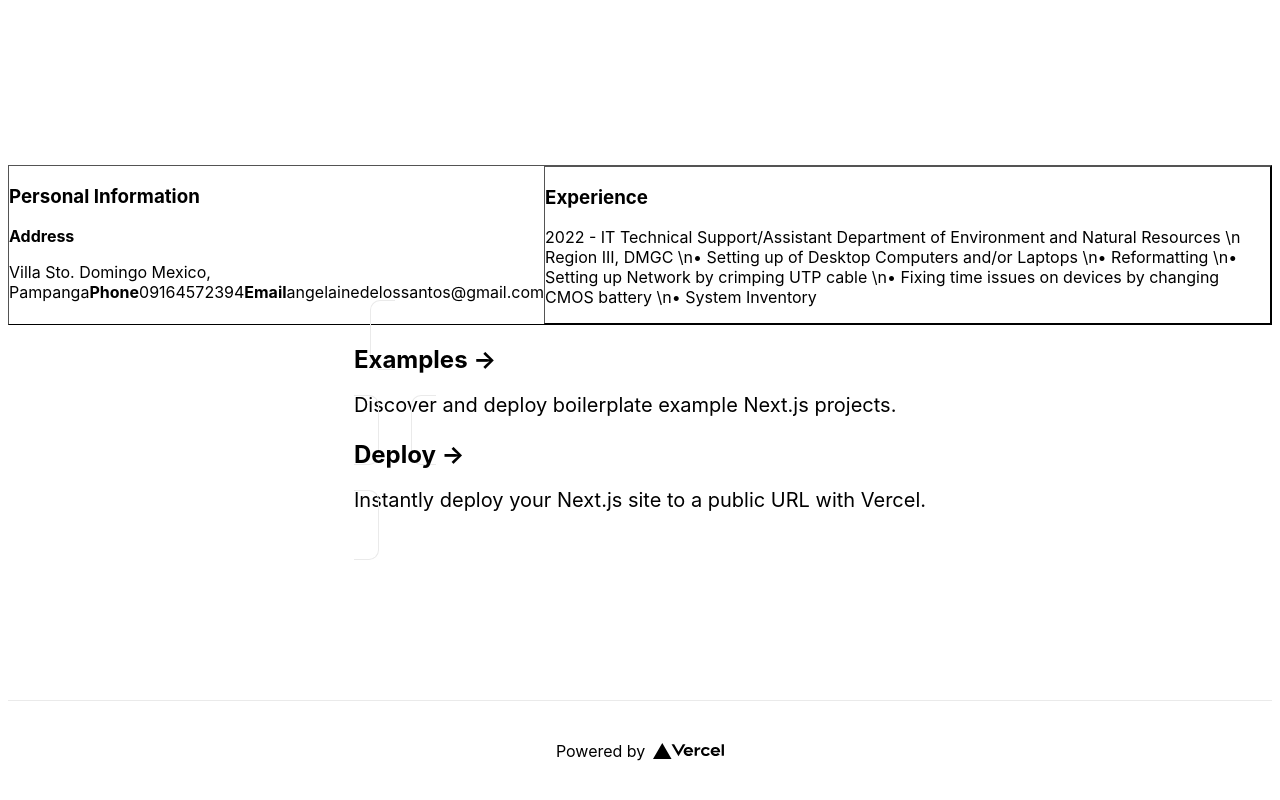
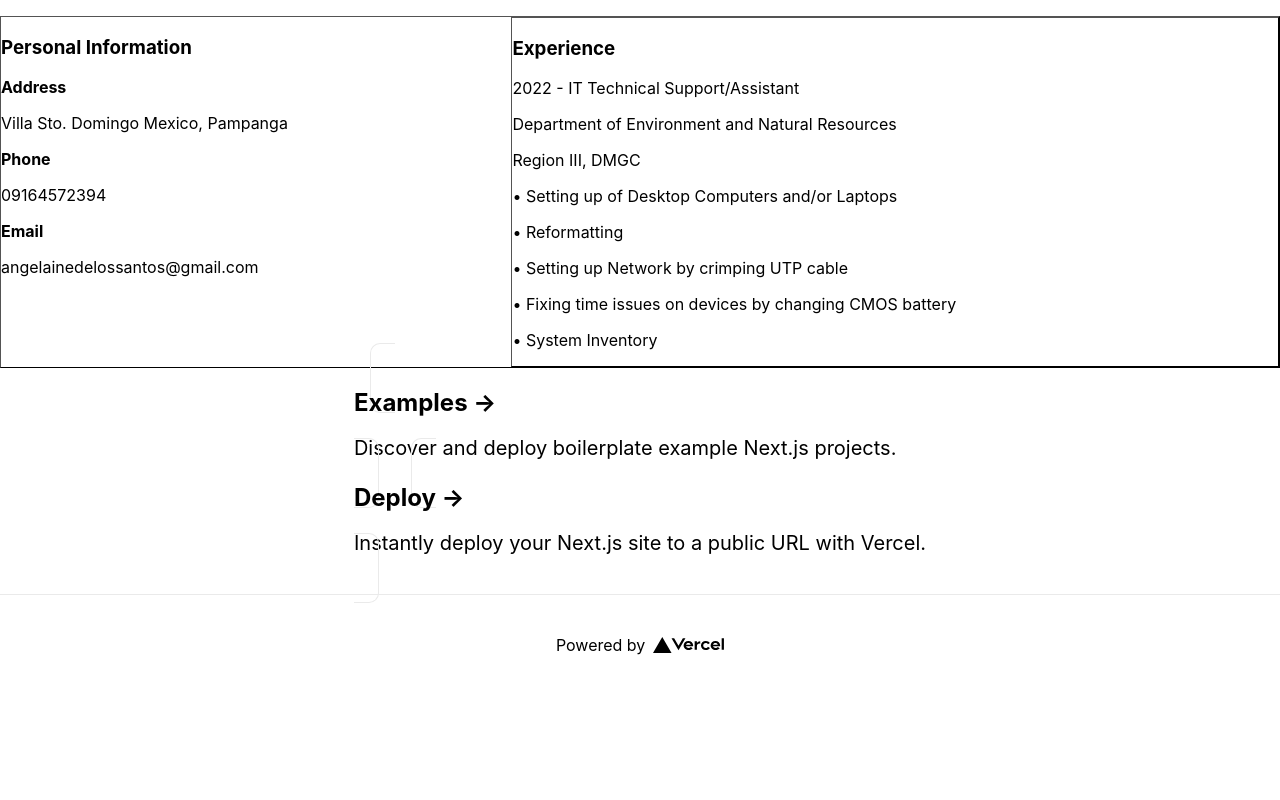
Before and after one commit to imocakes/sampleocakes, a Next.js app: page / in a window 1280 px wide. Built offline with nearby package versions, Linux system fonts and the light colour scheme.

Commit message:
fourth commit

```diff
--- a/pages/index.js
+++ b/pages/index.js
@@ -2,11 +2,11 @@ import Head from 'next/head'
 
 export default function Home() {
   return (
-    <div className="container">
+    <div className="mainHeader">
       <Head>
         <title>Resume</title>
         <h1>Angelaine T. Delos Santos</h1>
-        <p>Computer Engineer</p>
+        <h3>Computer Engineer</h3>
         <p> As a Computer Engineer my ultimate goal is to learn and and widen my knowledge.
            My greatest strength is that I am adaptive and flexible.
            </p>
@@ -20,24 +20,24 @@ export default function Home() {
             <h3>Personal Information</h3>
 
             <b>Address</b>
-              <p>Villa Sto. Domingo Mexico, Pampanga
-              <b>Phone</b>
-              09164572394
-              <b>Email</b>
-              angelainedelossantos@gmail.com</p>
+              <p>Villa Sto. Domingo Mexico, Pampanga</p>
+              <p><b>Phone</b></p>
+              <p>09164572394</p>
+              <p><b>Email</b></p>
+              <p>angelainedelossantos@gmail.com</p>
           </rowColumn1>
 
 
            <rowColumn2>
             <h3>Experience</h3>
-             <p>2022 - IT Technical Support/Assistant
-                Department of Environment and Natural Resources
-               \n Region III, DMGC
-               \n•  Setting up of Desktop Computers and/or Laptops
-               \n•  Reformatting
-               \n•  Setting up Network by crimping UTP cable
-               \n•  Fixing time issues on devices by changing CMOS battery
-               \n•  System Inventory
+             <p>2022 - IT Technical Support/Assistant</p>
+                <p>Department of Environment and Natural Resources</p>
+               <p>Region III, DMGC</p>
+               <p>•  Setting up of Desktop Computers and/or Laptops </p>
+               <p>•  Reformatting</p>
+               <p>•  Setting up Network by crimping UTP cable </p>
+               <p>•  Fixing time issues on devices by changing CMOS battery</p>
+               <p>•  System Inventory
                </p>
           </rowColumn2>
         </div>
@@ -75,9 +75,12 @@ export default function Home() {
       </footer>
 
       <style jsx>{`
+        .mainHeader {
+          width:100%;
+          text-align: left;
+        }
+
         .container {
-          min-height: 100vh;
-          padding: 0 0.5rem;
           display: flex;
           flex-direction: column;
           justify-content: center;
@@ -85,7 +88,7 @@ export default function Home() {
         }
 
         main {
-          padding: 5rem 0;
+          padding: 1rem 0;
           flex: 1;
           display: flex;
           flex-direction: column;
```
